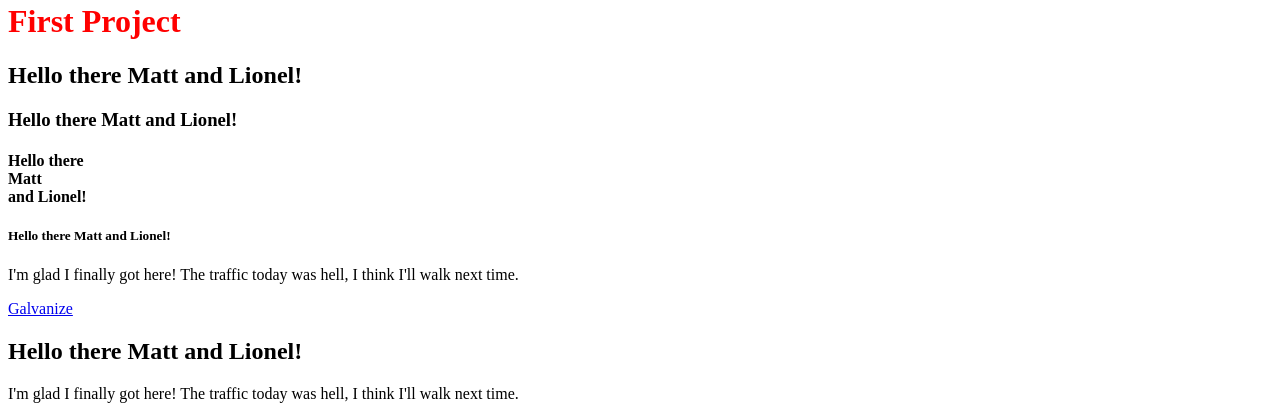
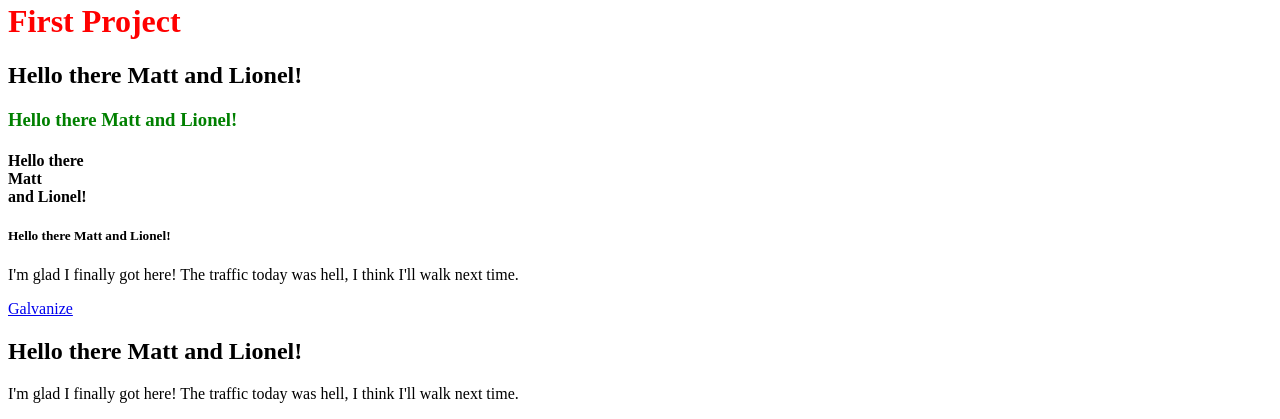
Before and after one commit to lizmou/basic_html, a plain HTML site: page index.html in a window 1280 px wide. Shown: the part 978-1397 px from the top of the page. Drawn offline with Linux system fonts and the light colour scheme.

Commit message:
initial commit

```diff
--- a/index.html
+++ b/index.html
@@ -16,7 +16,7 @@
 <div>
 	<h1 style="color:red;">First Project<h1>
 	<h2>Hello there Matt and Lionel!</h2>
-	<h3>
+	<h3 style="color:green;">
 		Hello there
 		<!--span is an in-line element so it will span throughout the page-->
 		<span>
@@ -24,7 +24,7 @@
 		</span>
 		and Lionel!
 	</h3>
-	<!--a div is a block element so it will the content will be put as block elements on the page-->
+	<!--a div is a block element so the content will be put as block elements on the page-->
 	<h4>Hello there <div>Matt </div>and Lionel!</h4>
 	<h5>Hello there Matt and Lionel!</h5>
 	<p>I'm glad I finally got here!  The traffic today was hell, I think I'll walk next time.</p>
```
